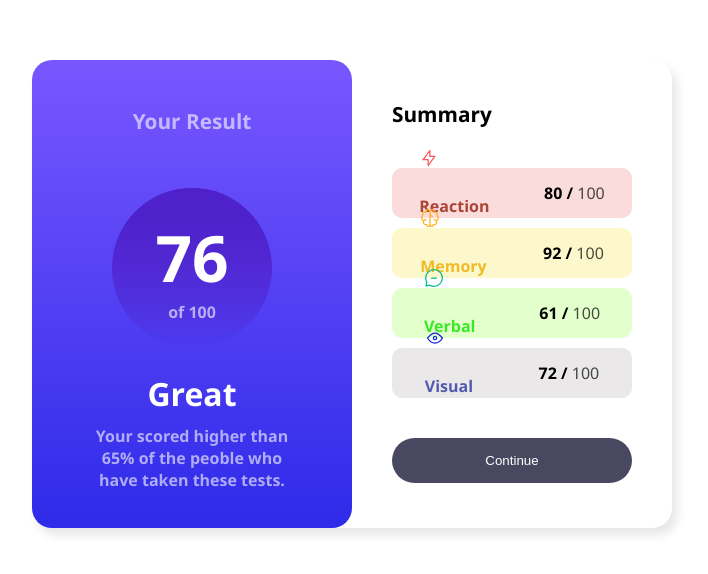
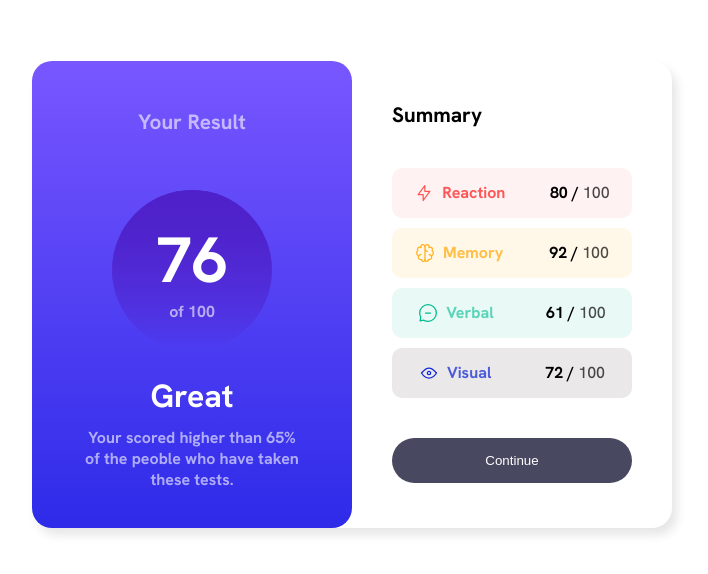
Before and after one commit to Yeuri07/Frontend-Mento, a website built with Vite: page Results summary component/index.html in a window 1280 px wide. Shown: the part 114-688 px from the top of the page, without its empty margins (288-996 px from the left). Built offline with nearby package versions, Linux system fonts and the light colour scheme.

Commit message:
Update font and color styles in Results summary component

```diff
--- a/Results summary component/style.css
+++ b/Results summary component/style.css
@@ -12,11 +12,6 @@
 
   --Violet-blue: hsla(256, 72%, 46%, 1);
   --Persian-blue: hsla(241, 72%, 46%, 0);
-
-}
-@font-face {
-  font-family: 'MiFuente';
-  src: url('assets/fonts/HankenGrotesk-VariableFont_wght.ttf') format('truetype');
 
 }
 
@@ -36,7 +31,6 @@ main{
   min-width: 640px;
   margin: auto;
   position: relative;
-  font-family: 'Hanken Grotesk';
 
 }
 .box{
@@ -52,7 +46,6 @@ main{
 
 h2{
   color: white;
-  font-family: 'Segoe UI', Tahoma, Geneva, Verdana, sans-serif;
   font-size: 1.3rem;
   margin: 40px;
   opacity: 0.6;
@@ -80,16 +73,14 @@ h2{
 h3 {
   color: white;
   font-size: 4rem;
-  font-family: 'Segoe UI', Tahoma, Geneva, Verdana, sans-serif;
   margin: 0;
 }
 
 p{
   margin: 0;
   color: white;
-font-family: 'Segoe UI', Tahoma, Geneva, Verdana, sans-serif;
-opacity: 0.6;
-font-weight: 600;
+  opacity: 0.6;
+  font-weight: 600;
 }
 
 .box-footer > h3 {
@@ -131,9 +122,15 @@ font-weight: 600;
   max-height: 50px;
   border-radius: 10px;
   align-items: center;
-  font-family: 'Segoe UI', Tahoma, Geneva, Verdana, sans-serif;
 
 
+
+}
+.icon{
+  display: flex;
+  align-items: center;
+  justify-content: center;
+  gap:8px;
 }
 
 .card > p {
@@ -147,23 +144,26 @@ span{
   font-weight: 500;
 }
 
-
+/* --Light-red: hsl(0, 100%, 67%);
+--Orangey-yellow: hsl(39, 100%, 56%);
+--Green-teal: hsl(166, 100%, 37%);
+--Cobalt-blue: hsl(234, 85%, 45%); */
 .box1{
-    background-color: rgba(224, 18, 18, 0.144);
-    color: rgb(170, 68, 54);
+    background-color: hsla(0, 100%, 67%, 0.080);
+    color: hsl(0, 100%, 67%);
 }
 
 .box2{
-    background-color: rgba(241, 217, 0,0.199);
-    color: rgba(236, 175, 5, 0.836);
+    background-color: hsla(39, 100%, 56%, 0.107);
+    color: hsla(39, 100%, 56%, 0.814);
 }
 .box3{
-    background-color: rgba(115, 255, 0, 0.199);
-    color: rgba(24, 230, 6, 0.842);
+    background-color: hsla(166, 100%, 37%, 0.086);
+    color: hsla(166, 100%, 37%, 0.621);
 }
 .box4{
     background-color: rgba(148, 138, 138, 0.199);
-    color: rgba(45, 56, 160, 0.808);
+    color: hsla(234, 85%, 45%, 0.725);
 }
 
 
@@ -177,7 +177,9 @@ button{
   cursor: pointer;
 }
 
-
+button:hover{
+  background: linear-gradient(hsla(252, 100%, 67%, 0.902),hsl(252, 95%, 59%));
+}
 
 @media (max-width: 670px) {
   main {
@@ -195,4 +197,5 @@ button{
   .second-box-div{
     margin: 20px;
   }
+
 }
```
